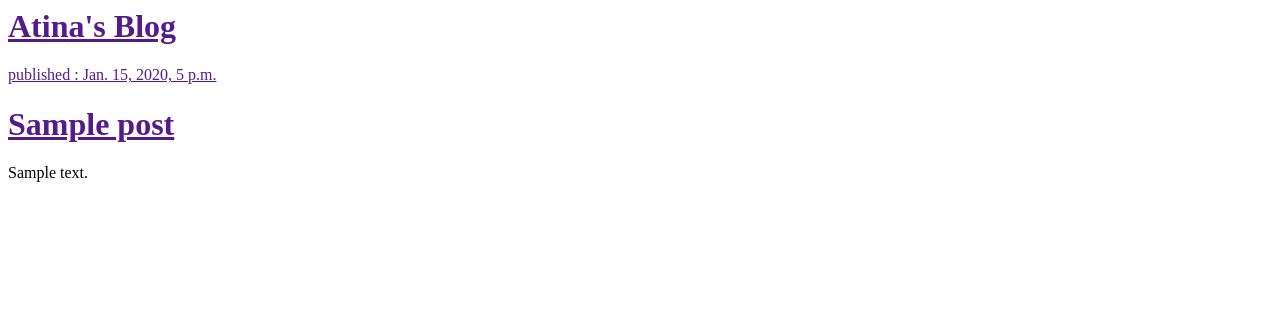
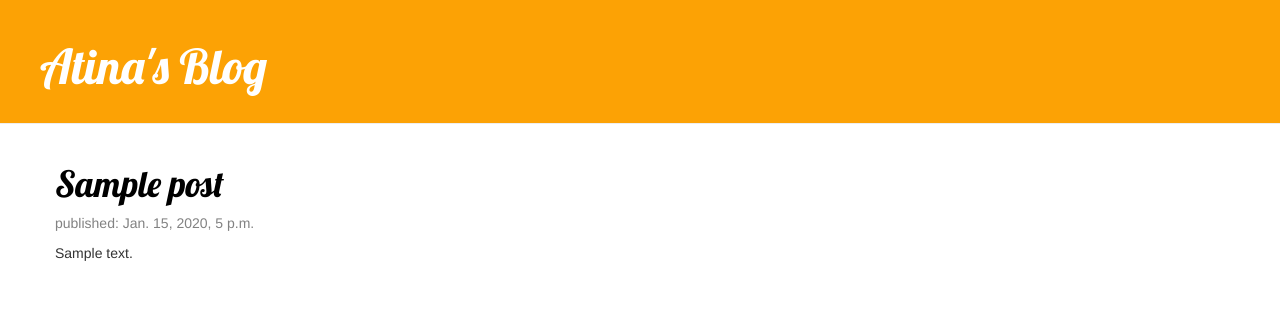
Before and after one commit to atinaputri/my-first-blog, a Django app: template blog/templates/blog/post_list.html in a window 1280 px wide. Shown: the top 332 px of the page. Run offline with Django 3.2, Linux system fonts and the light colour scheme; the template is opened without the code that fills it: values that come from a table or form of the project are taken from there, others are empty; tables that the repository leaves empty hold one stand-in row (values such as "Sample post"); some libraries are stand-ins or nearby versions.

Commit message:
Added view+template CSS

```diff
--- /dev/null
+++ b/blog/static/css/blog.css
@@ -0,0 +1,49 @@
+.page-header {
+    background-color: #FCA205;
+    margin-top: 0;
+    padding: 20px 20px 20px 40px;
+}
+
+.page-header h1, .page-header h1 a, .page-header h1 a:visited, .page-header h1 a:active {
+    color: #ffffff;
+    font-size: 36pt;
+    text-decoration: none;
+}
+
+.content {
+    margin-left: 40px;
+}
+
+h1, h2, h3, h4 {
+
+    font-family: 'Lobster', cursive;
+}
+
+
+
+.date {
+    color: #828282;
+}
+
+.save {
+    float: right;
+}
+
+.post-form textarea, .post-form input {
+    width: 100%;
+}
+
+.top-menu, .top-menu:hover, .top-menu:visited {
+    color: #ffffff;
+    float: right;
+    font-size: 26pt;
+    margin-right: 20px;
+}
+
+.post {
+    margin-bottom: 70px;
+}
+
+.post h1 a, .post h1 a:visited {
+    color: #000000;
+}
--- /dev/null
+++ b/blog/templates/blog/base.html
@@ -0,0 +1,40 @@
+{% load static from staticfiles %}
+<html>
+
+	<head>
+		<link rel="stylesheet" type="text/css" href="//maxcdn.bootstrapcdn.com/bootstrap/3.2.0/css/bootstrap.min.css">
+		<link rel="stylesheet" type="text/css" href="//maxcdn.bootstrapcdn.com/bootstrap/3.2.0/css/bootstrap-theme.min.css">
+		<link rel="stylesheet" href="{% static 'css/blog.css' %}">
+		<link href="http://fonts.googleapis.com/css?family=Lobster&subset=latin,latin-ext" rel="stylesheet" type="text/css">
+
+
+		<title>Atina's Blog</title>
+	</head>
+
+	<body>
+		<div class="page-header">
+			<h1><a href="">Atina's Blog</h1>
+		</div>
+
+			<div class="content container">
+			    <div class="row">
+			        <div class="col-md-8">
+			            {% block content %}
+			            	{% for post in posts %}
+						        <div class="post">
+						            <h1><a href="">{{ post.title }}</a></h1>
+						            <div class="date">
+						                {{ post.published_date }}
+						            </div>
+						            <p>{{ post.text|linebreaks }}</p>
+						        </div>
+						    {% endfor %}
+			            {% endblock %}
+			        </div>
+			    </div>
+			</div>
+
+	</body>
+
+
+</html>
--- a/blog/templates/blog/post_list.html
+++ b/blog/templates/blog/post_list.html
@@ -1,30 +1,13 @@
-<html>
+{% extends 'blog/base.html' %}
 
-	<head>
-		<title>Atina's Blog</title>
-	</head>
-
-	<body>
-		<div>
-			<h1><a href="">Atina's Blog</h1>
-		</div>
-
-			{% for post in posts %}
-			<div>
-				<p>published : {{ post.published_date }}</p>
-				<h1><a href="">{{ post.title }}</a></h1>
-				<p>{{ post.text|linebreaks}}</p>
-			</div>
-
-			{% endfor %}
-
-
-
-
-
-
-
-	</body>
-
-
-</html>
+{% block content %}
+	{% for post in posts %}
+	    <div class="post">
+	        <h1><a href="{% url 'post_detail' pk=post.pk%}">{{ post.title }}</a></h1>
+	            <div class="date">
+	                <p>published: {{ post.published_date }}</p>
+	            </div>
+	        <p>{{ post.text|linebreaks }}</p>
+	    </div>
+	{% endfor %}
+{% endblock%}
--- a/blog/urls.py
+++ b/blog/urls.py
@@ -1,6 +1,9 @@
+from django.conf import settings
+from django.conf.urls.static import static
 from django.conf.urls import url
 from . import views
 
 urlpatterns = [
         url(r'^$', views.post_list, name='post_list'),
-    ]
+        url(r'^post/(?P<pk>\d+)/$', views.post_detail, name='post_detail'),
+    ] + static(settings.STATIC_URL, document_root=settings.STATIC_ROOT)
--- a/blog/views.py
+++ b/blog/views.py
@@ -1,4 +1,4 @@
-from django.shortcuts import render
+from django.shortcuts import render, get_object_or_404
 from .models import Post
 from django.utils import timezone
 
@@ -7,3 +7,7 @@ from django.utils import timezone
 def post_list(request):
     posts = Post.objects.filter(published_date__lte=timezone.now()).order_by('-published_date')
     return render(request, 'blog/post_list.html', {'posts' : posts})
+
+def post_detail(request, pk):
+    post = get_object_or_404(Post, pk=pk)
+    return render(request, 'blog/post_detail.html', {'post': post})
--- a/mysite/urls.py
+++ b/mysite/urls.py
@@ -15,6 +15,7 @@ Including another URLconf
 """
 from django.conf.urls import include, url
 from django.contrib import admin
+from django.conf.urls.static import static
 
 urlpatterns = [
     url(r'^admin/', admin.site.urls),
```
Also changed, not shown: blog/templates/blog/post_detail.html (added, +13 -0 lines).
